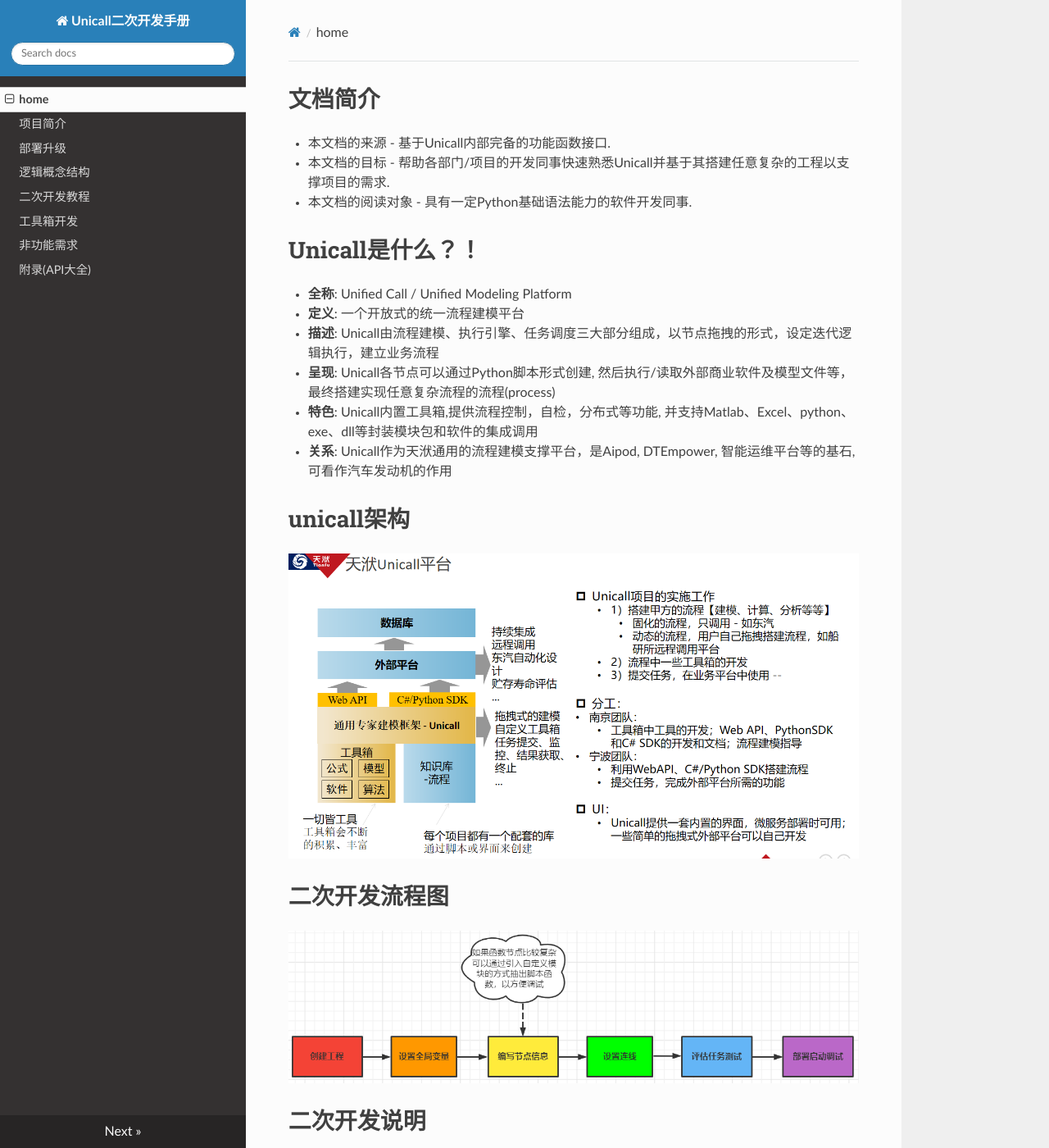
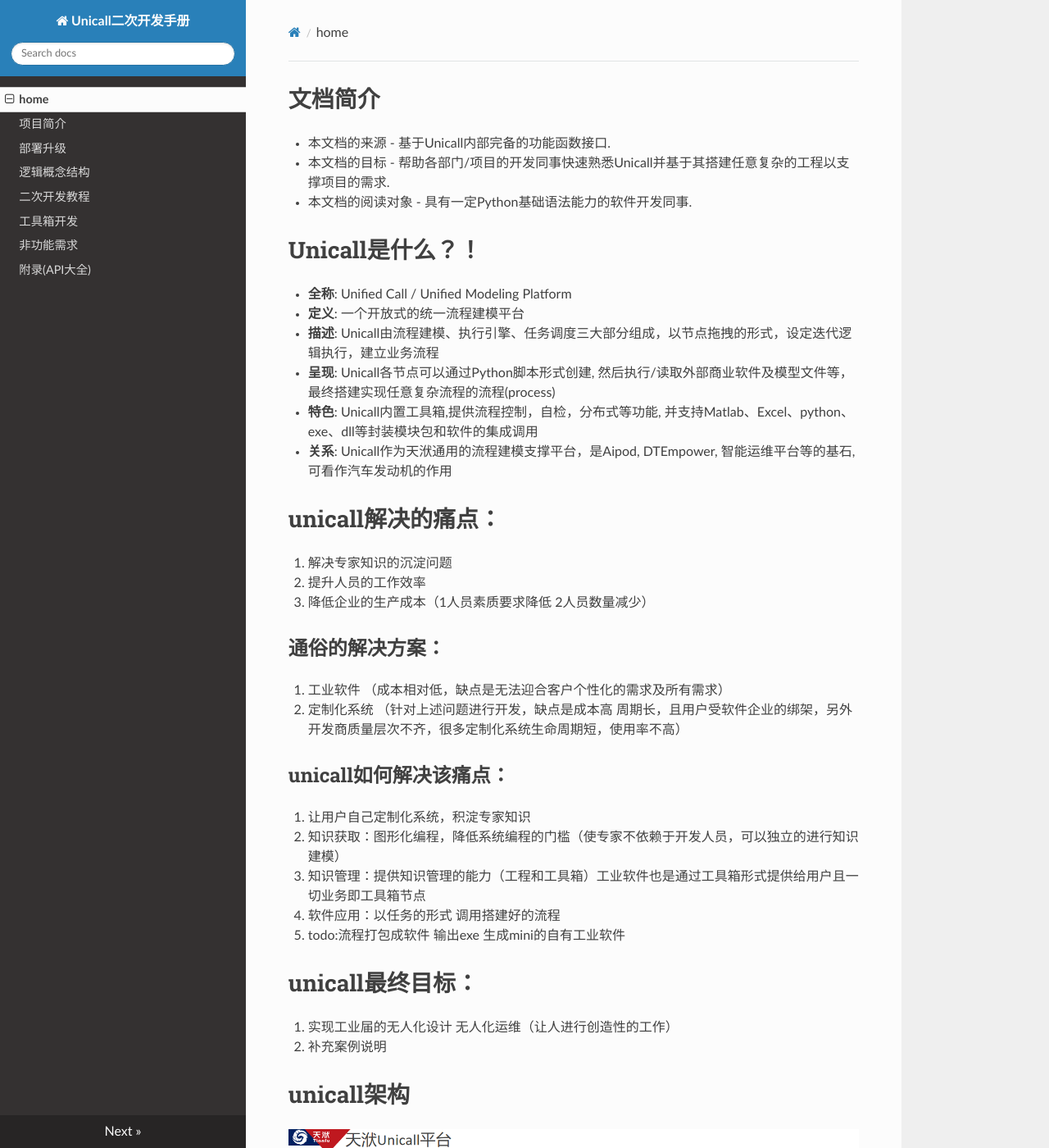
Before and after one commit to solheng/UnilabDoc, an MkDocs documentation site: the page built from docs/index.md, in a window 1280 px wide and 1400 px high. Shown: the whole window at 82% size. Built offline with MkDocs 1.6.1, drawn with Linux system fonts in a browser that asks for light colours; nearby versions of some CDN libraries.

Commit message:
补充 unicall介绍首页材料

```diff
--- a/docs/index.md
+++ b/docs/index.md
@@ -11,6 +11,27 @@
 * **呈现**: Unicall各节点可以通过Python脚本形式创建, 然后执行/读取外部商业软件及模型文件等，最终搭建实现任意复杂流程的流程(process)
 * **特色**: Unicall内置工具箱,提供流程控制，自检，分布式等功能, 并支持Matlab、Excel、python、exe、dll等封装模块包和软件的集成调用
 * **关系**: Unicall作为天洑通用的流程建模支撑平台，是Aipod, DTEmpower, 智能运维平台等的基石, 可看作汽车发动机的作用
+
+# unicall解决的痛点：
+1. 解决专家知识的沉淀问题
+2. 提升人员的工作效率
+3. 降低企业的生产成本（1人员素质要求降低  2人员数量减少）
+
+## 通俗的解决方案：
+1. 工业软件 （成本相对低，缺点是无法迎合客户个性化的需求及所有需求）
+2. 定制化系统 （针对上述问题进行开发，缺点是成本高 周期长，且用户受软件企业的绑架，另外开发商质量层次不齐，很多定制化系统生命周期短，使用率不高）
+
+## unicall如何解决该痛点：
+1. 让用户自己定制化系统，积淀专家知识
+2. 知识获取：图形化编程，降低系统编程的门槛（使专家不依赖于开发人员，可以独立的进行知识建模）
+3. 知识管理：提供知识管理的能力（工程和工具箱）工业软件也是通过工具箱形式提供给用户且一切业务即工具箱节点
+4. 软件应用：以任务的形式  调用搭建好的流程
+5. todo:流程打包成软件 输出exe  生成mini的自有工业软件
+
+# unicall最终目标：
+
+1. 实现工业届的无人化设计 无人化运维（让人进行创造性的工作）
+2. 补充案例说明
 
 # unicall架构
 ![unicall架构图.png](img/unicall架构图.png)
```
